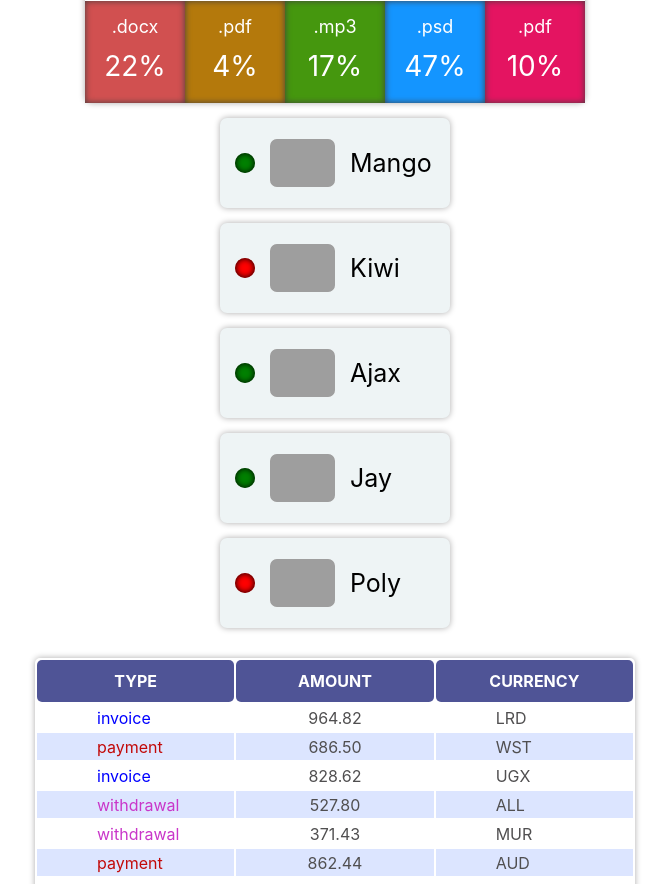
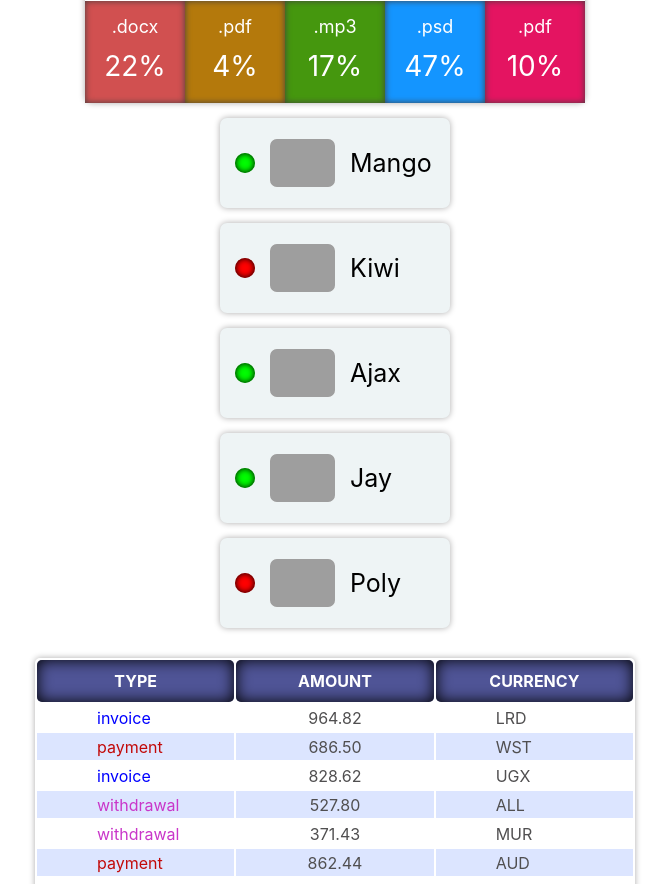
Before and after one commit to Gena-Tin/goit-react-hw-01-components, a React (Create React App) app: page / in a window 1280 px wide. Shown: the part 503-1387 px from the top of the page, without its empty margins (305-974 px from the left). Built offline with nearby package versions, Linux system fonts and the light colour scheme; grey boxes are pictures that could not be loaded.

Commit message:
add more css

```diff
--- a/src/components/App.jsx
+++ b/src/components/App.jsx
@@ -26,7 +26,7 @@ export const App = () => {
 
       <FriendList friends={friends} />
 
-      <TransactionHistory items={transactions} />;
+      <TransactionHistory items={transactions} />
     </div>
   );
 };
--- a/src/components/FriendList/FriendListItem/FriendListItem.module.css
+++ b/src/components/FriendList/FriendListItem/FriendListItem.module.css
@@ -23,12 +23,12 @@
 }
 .online {
   composes: status;
-  background-color: green;
+  background-color: #01fc01;
   box-shadow: inset 0 0 6px 0 #000000;
 }
 .offline {
   composes: status;
-  background-color: red;
+  background-color: #ff0000;
   box-shadow: inset 0 0 6px 0 #000000;
 
 }
--- a/src/components/TransactionHistory/TransactionHistory.module.css
+++ b/src/components/TransactionHistory/TransactionHistory.module.css
@@ -14,7 +14,7 @@ background-color: #4f5496;
 color: #ffffff;
 text-transform: uppercase;
 border-radius: 5px;
-
+box-shadow: inset 0 0 15px 0 #000000;
 }
 td{
     width: 33%;
```
